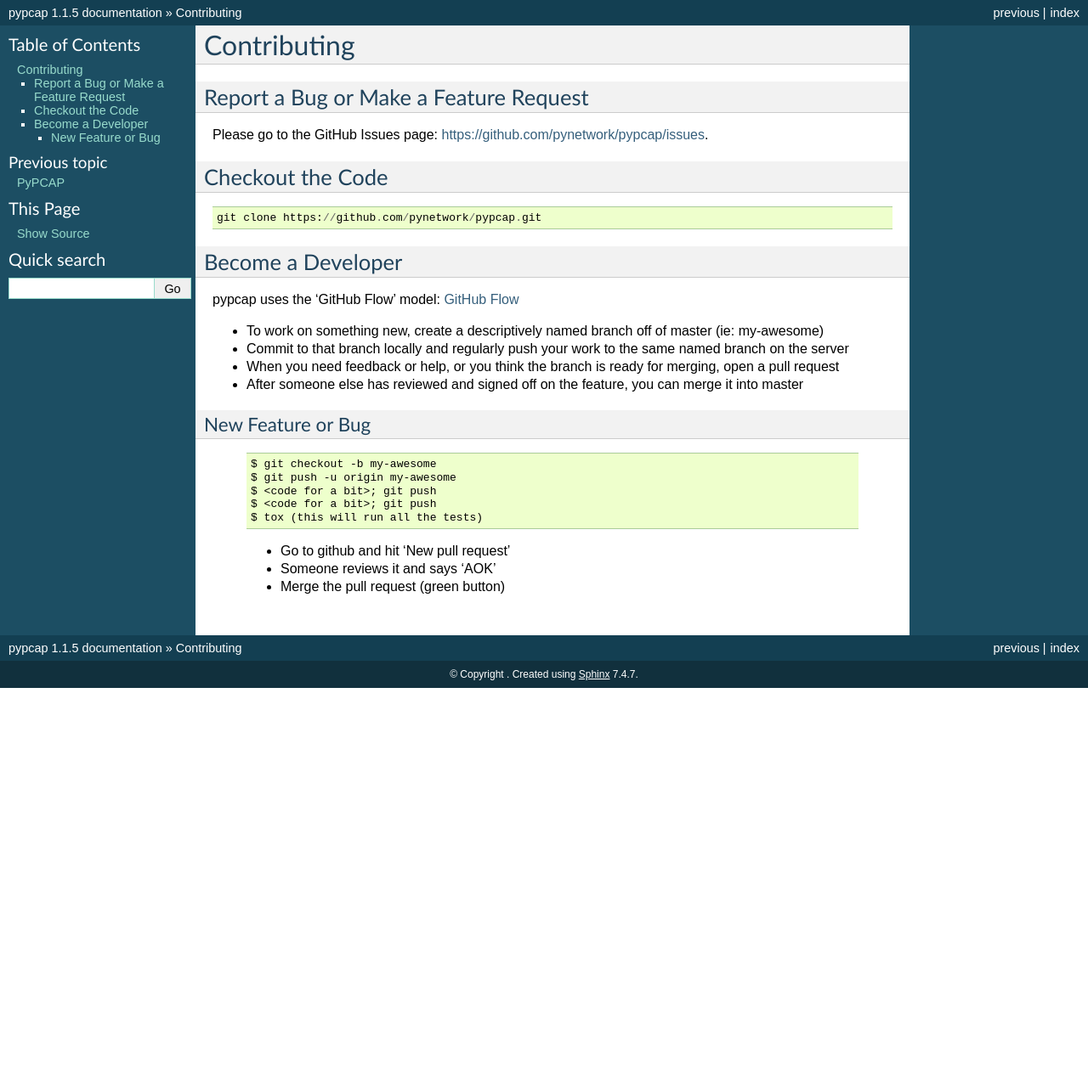
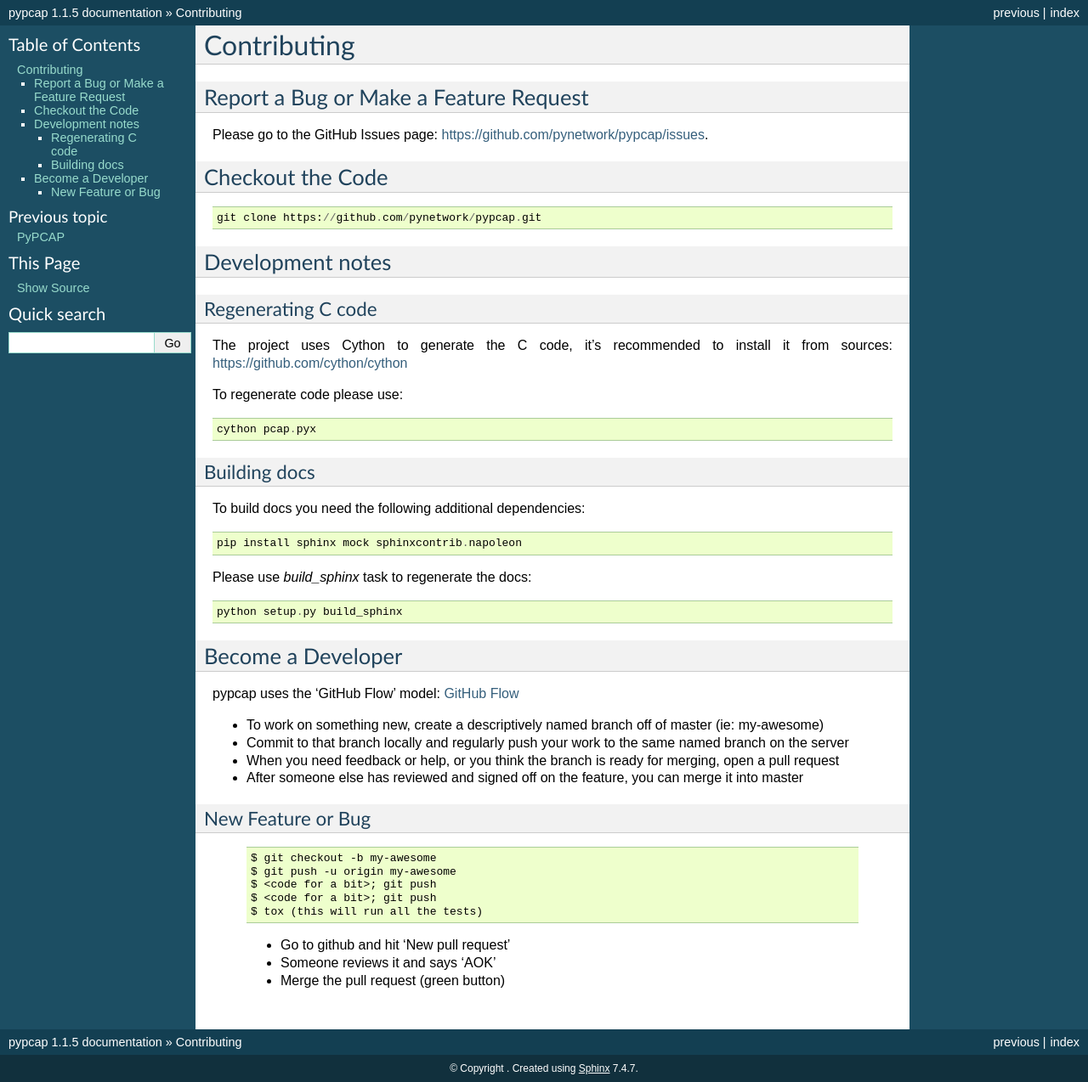
Before and after one commit to pynetwork/pypcap, a Sphinx documentation site: the page built from docs/contributing.rst, in a window 1280 px wide. Shown: the whole page at 85% size. Built offline with Sphinx 7.4.7, drawn with Linux system fonts in a browser that asks for light colours; before the commit the page ends 900 px from its top, so only the background shows below that.

Commit message:
Added Cython notes.

```diff
--- a/docs/contributing.rst
+++ b/docs/contributing.rst
@@ -11,6 +11,32 @@ Checkout the Code
 ::
 
     git clone https://github.com/pynetwork/pypcap.git
+
+
+Development notes
+-----------------
+
+Regenerating C code
+~~~~~~~~~~~~~~~~~~~
+
+The project uses Cython to generate the C code, it's recommended to install it from sources: https://github.com/cython/cython
+
+To regenerate code please use::
+
+    cython pcap.pyx
+
+
+Building docs
+~~~~~~~~~~~~~
+
+To build docs you need the following additional dependencies::
+
+    pip install sphinx mock sphinxcontrib.napoleon
+
+
+Please use `build_sphinx` task to regenerate the docs::
+
+    python setup.py build_sphinx
 
 
 Become a Developer
```
Also changed, not shown: README.rst (+21 -5 lines), 1 other file.
